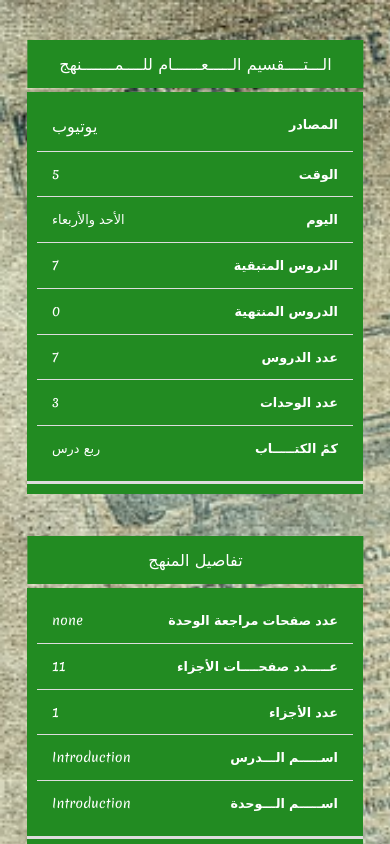
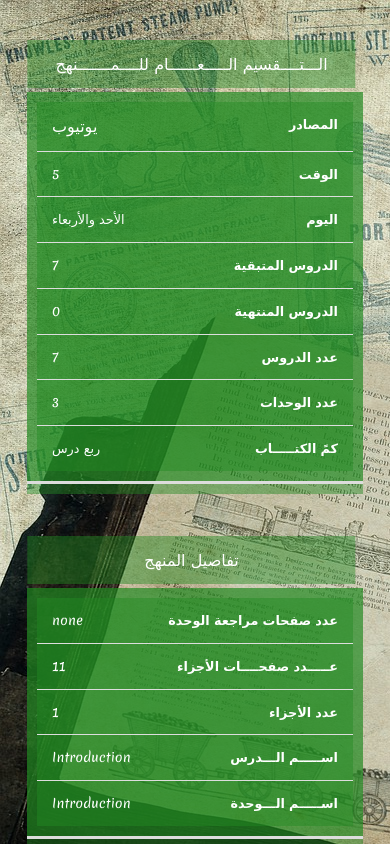
Before and after one commit to Ziad-Ezzat-710/French, a plain HTML site: page french.html in a window 390 px wide. Shown: the top 844 px of the page. Drawn offline with Linux system fonts and the light colour scheme.

Commit message:
ReUpload Files

```diff
--- a/css/main.css
+++ b/css/main.css
@@ -9,15 +9,13 @@ body {
     text-align: center;
     text-transform: capitalize;
     background-image: url("../images/steam-machines-4405498_1280.jpg");
-    background-size: cover;
-    position: relative;
     z-index: 1;
 }
 /* End Global Values */
 /* Start Container */
 /* Start Global */
 :root {
-    --second-color: forestgreen;
+    --second-color: rgba(34,139,34, 45%);
     --hover-color: gold;
     --text-color: white;
 }
@@ -49,7 +47,7 @@ table {
     table-layout: fixed;
     width: calc(100% - 20px);
     text-align: center;
-    margin: 40px auto;
+    margin: 40px 10px;
 }
 table * {
     background-color: var(--second-color);
@@ -59,7 +57,7 @@ table th, td, caption {
     padding: 15px;
 }
 caption {
-    width: 99.6%;
+    width: 98.9%;
     transform: translateX(0.2%);
 }
 table tr {
@@ -107,7 +105,7 @@ table tr {
         margin-bottom: 0;
     }
     caption {
-        width: 98.9%;
+        width: 96.6%;
         transform: translateX(0.7%);
     }
 }
--- a/french.html
+++ b/french.html
@@ -20,7 +20,6 @@
     <link rel="stylesheet" href="./css/all.min.css">
 </head>
 <body>
-    <div class="overlay"></div>
     <div class="container">
         <table>
             <caption>الـــتــــقسيم الـــــعــــــام للــــمـــــــنهج</caption>
@@ -48,7 +47,6 @@
                     <td data-label="عدد الوحدات">3</td>
                     <td data-label="كمً الكتـــــاب">ربع درس</td>
                 </tr>
-
             </tbody>
         </table>
         <table>
```
